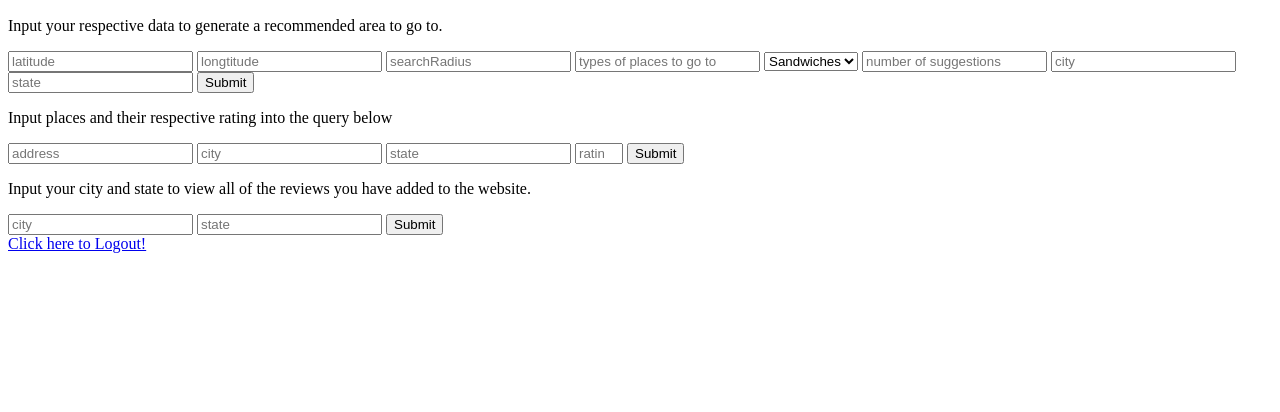
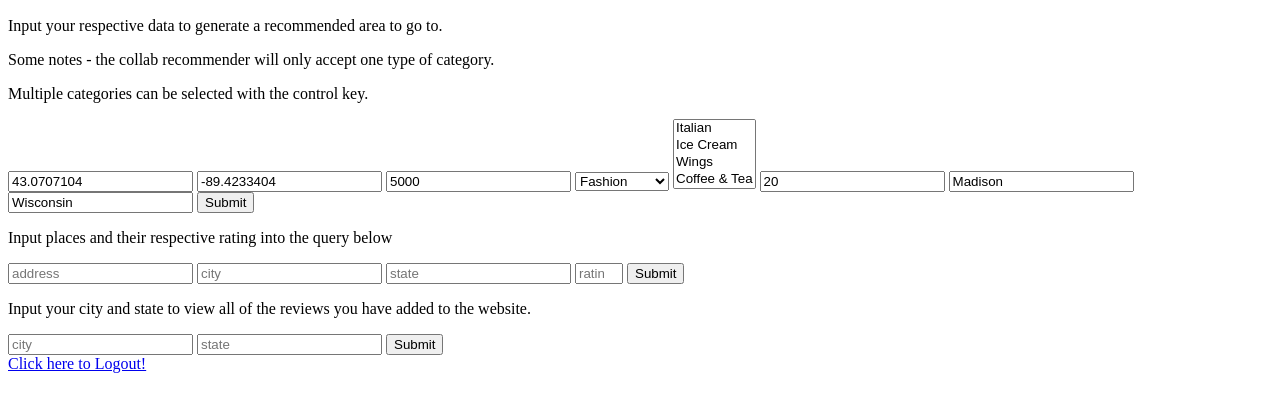
Before and after one commit to Alleyoof/ResProj, a Flask app: template pFiles/templates/homescreen.html in a window 1280 px wide. Shown: the part 33-445 px from the top of the page. Run offline with Flask 2, Linux system fonts and the light colour scheme; the template is opened without the code that fills it, so the values that code supplies are empty.

Commit message:
update for 2/24

```diff
--- a/pFiles/app.py
+++ b/pFiles/app.py
@@ -1,4 +1,4 @@
-from flask import Flask, url_for, session, render_template, redirect, request, make_response
+from flask import Flask, url_for, session, render_template, redirect, request, Markup, flash
 from authlib.integrations.flask_client import OAuth
 import os
 import pandas as pd
@@ -60,42 +60,71 @@ def getRev():
     val = getReviews(userID, city, state)
     if val == -1:
         return redirect('/home')
-    return render_template('myReviews.html', reviews = val)
+    revhtml = "<p>Reviews:</p><table><tr><th>Name</th><th>Address</th><th>Your Rating</th></tr>"
+    for v in val:
+        revhtml += f'<tr><td>{v[0]}</td><td>{v[1]}</td><td>{v[2]}</td></tr>'
+    revhtml += "</table>"
+    revMessage = Markup(revhtml)
+    flash(revMessage)
+    return render_template('myReviews.html')
 
 @app.route('/delReview', methods = ["GET", "POST"])
 def delRev():
     print(request.form)
     address = request.form.get('address', 0)
     userID = session.get('user')['email']
-    print(userID)
+    # print(userID)
     rating = request.form.get('rating')
     city = request.form.get('city')
     state = request.form.get('state')
-    val = findDel(address, city, state, userID, rating)
+    name = request.form.get('name')
+    print(address)
+    val = findDel(name, address, city, state, userID, rating)
     if val == -1:
-        print('value failed to add')
+        print('value failed to change')
     return redirect('/home')
 
 @app.route('/generateRec', methods = ["GET", "POST"])
 def createRec():
+    # print(request.form)
     latitude = float(request.form.get('latitude', 0))
     longitude = float(request.form.get('longitude', 0))
     searchRadius = int(request.form.get('searchRadius', 0))
-    category = request.form.get('categories', 0)
+    category = request.form.get('categories')
+    attributes = request.form.getlist('attributes')
     numSug = int(request.form.get('numSug', 0))
     city = request.form.get('city', 0)
     state = request.form.get('state', 0)
-    type = request.form.get('types', 0)
-    if category == "Restaurants":
-        myType = types.TYPE_RESTAURANT
+    # print(category
+    if "Restaurants" == category:
+        myCon = types.TYPE_RESTAURANT
+    elif "Fashion" == category:
+        myCon = types.TYPE_CLOTHING_STORE
+    elif "Barbers" == category:
+        myCon = types.TYPE_HAIR_CARE
     else:
-        myType = types.TYPE_BANK
+        myCon = types.TYPE_DOCTOR
     userID = session.get('user')['email']
+    # print(category)
     collabVals, contentVals = searchLocationsRec(latitude, longitude, searchRadius,
-    numSug, city, state, userID, typeList=myType)
+    numSug, city, state, userID, collabAttribute=myCon, contentAttributes=attributes)
+    collhtml = "<p>Collaborative result table:</p><table><tr><th>Name</th><th>Address</th><th>Predicted Rating</th></tr>"
+    for v in collabVals:
+        collhtml += f'<tr><td>{v[0]}</td><td>{v[1]}</td><td>{v[2]}</td></tr>'
+    collhtml += "</table>"
+    collMessage = Markup(collhtml)
+    flash(collMessage)
+    conthtml = "<p>Content result table:</p><table><tr><th>Name</th><th>Address</th><th>Stars (Overall Rating of Place)</th><th>Similarity (%)</th></tr>"
+    for v in contentVals:
+        conthtml += f'<tr><td>{v[0]}</td><td>{v[1]}</td><td>{v[2]}</td><td>{v[3]}</td></tr>'
+    conthtml += "</table>"
+    contMessage = Markup(conthtml)
+    flash(contMessage)
+    # print(contentVals)
+    # print(collabVals)
     # collabVals, contentVals = searchLocationsRec(latitude, longitude, searchRadius,
     # numSug, city, state, 'KoY4KGxev8gdg5qQpyDlZA', typeList=myType, contentAttributes=categories)
-    return render_template("recResults.html", res1 = collabVals, res2 = contentVals)
+    return render_template("recResults.html")
 
 @app.route('/login')
 def login():
--- a/pFiles/cityStateTestTrain.py
+++ b/pFiles/cityStateTestTrain.py
@@ -33,7 +33,7 @@ def createCSV(myCity, myState):
     del df['useful']
     del df['funny']
     del df['cool']
-    train = df.sample(frac=0.995,random_state=0)
+    train = df.sample(frac=0.99,random_state=0)
     test = df.drop(train.index)
     train.to_csv(f'../csvFiles/yTrain{myCity[:3].lower()}_{myState[:3].lower()}.csv')
     test.to_csv(f'../csvFiles/yTest{myCity[:3].lower()}_{myState[:3].lower()}.csv')
--- a/pFiles/collabRec.py
+++ b/pFiles/collabRec.py
@@ -3,9 +3,9 @@ from surprise import Reader
 from surprise import KNNWithMeans
 import pandas as pd
 import time
-from csv import reader
 def makeCollab(myCity, myState, test=False):
-    global algo, reader
+    global algo
+    from csv import reader
     startTime = time.process_time()
     if not test:
         with open(f'../csvFiles/y{myCity.lower()[:3]}_{myState.lower()[:3]}.csv', 'r', encoding="utf-8") as file:
--- a/pFiles/csvMethods.py
+++ b/pFiles/csvMethods.py
@@ -33,7 +33,7 @@ def findAdd(address, myCity, myState, userID, rating):
     dfrev.loc[myReviewid] = [userID, myBusiId, rating]
     dfrev.to_csv(f'../csvFiles/y{myCity[:3].lower()}_{myState[:3].lower()}.csv')
 
-def findDel(address, myCity, myState, userID, rating):
+def findDel(name, address, myCity, myState, userID, rating):
     if not os.path.exists(f'../csvFiles/y{myCity.lower()[:3]}_{myState.lower()[:3]}.csv'):
         print('No reviews to delete')
         return
@@ -50,8 +50,10 @@ def findDel(address, myCity, myState, userID, rating):
     index_col= False
     )
 
-    business = dfbusi[dfbusi['address'] == f'\"{address}\"']
+    business = dfbusi[(dfbusi['address'] == f'\"{address}\"') & (dfbusi['name'] == f'\"{name}\"')]
+    # print(business)
     myBusiId = business['business_id'].iloc[0]
+    # print(myBusiId)
     dfrev = dfrev[(dfrev['user_id'] != userID) | (dfrev['business_id'] != myBusiId)]
     dfrev.to_csv(f'../csvFiles/y{myCity[:3].lower()}_{myState[:3].lower()}.csv')
 
--- a/pFiles/findLocAndRec.py
+++ b/pFiles/findLocAndRec.py
@@ -32,8 +32,7 @@ def sameLatLong(lat1, long1, lat2, long2, MOE):
     return True if abs(lat1 - lat2) < MOE and abs(long1 - long2) < MOE else False
 
 def searchLocationsRec(inputLat, inputLong, myRadius,
-numOfSug, myCity, myState, userID, typeList, marginOfError = 0.03,
-contentAttributes = ['Restaurant']):
+numOfSug, myCity, myState, userID, collabAttribute, contentAttributes, marginOfError = 0.03):
     # startTime = time.process_time()
     print(f'Starting searchLocationsRec')
     # print(f'Type: {typeList}')
@@ -41,14 +40,14 @@ contentAttributes = ['Restaurant']):
 		lat_lng= {'lat': inputLat, 'lng': inputLong}, #Madison, Wisconscin
 		#lat_lng ={'lat': g.lat, 'lng': g.lng},
 		radius = myRadius, #radius in meters
-		type = typeList) # this should NOT be types
+		type = collabAttribute) # this should NOT be types
 
     if query_result.has_attributions:
         print(query_result.html_attributions)
     placeNames = []
     # app = Nominatim(user_agent="tutorial")
     placeCoords = [] # stores place coords, tuples of lat and lng
-    placeAddresses= []
+    # placeAddresses= []
     for place in query_result.places:
         #print(place)
         # print(place.name)
@@ -56,8 +55,8 @@ contentAttributes = ['Restaurant']):
         placeCoords.append((place.geo_location['lat'], place.geo_location['lng']))
         #print("Latitude", place.geo_location['lat'])
         #print("Longitude", place.geo_location['lng'])
-        address = get_address_by_location(place.geo_location['lat'],place.geo_location['lng'])['display_name']
-        placeAddresses.append(address)
+        # address = get_address_by_location(place.geo_location['lat'],place.geo_location['lng'])['display_name']
+        # placeAddresses.append(address)
         #print()
 
     # Iterate over the search results, prints lat, lng, and address
@@ -75,7 +74,7 @@ contentAttributes = ['Restaurant']):
                     realPlaces.append(v[1][1:-1])
                     myI = realPlaces.index(v[1][1:-1])
                     realCoords.append((float(placeCoords[myI][0]), float(placeCoords[myI][1])))
-                    realAddresses.append(placeAddresses) # add stuff
+                    realAddresses.append(v[2]) # add stuff
                     businessIds.append(v[0])
     # print(realPlaces)
     # print(placeNames)
@@ -84,11 +83,12 @@ contentAttributes = ['Restaurant']):
     # currently, the next goal is to try to filter the review data so it
     collabResults = []
     algo = makeCollab(myCity=myCity, myState=myState)
+    print(contentAttributes)
     ds, results = makeContent(myCity=myCity, myState=myState, categories=contentAttributes)
     # only uses the places in Madison
     for i, v in enumerate(businessIds):
         prediction = algo.predict(userID, v)
-        collabResults.append((realPlaces[i], prediction.est))
+        collabResults.append((realPlaces[i], realAddresses[i][1:-1], prediction.est))
         # print(f'Collab: {realPlaces[i]} - {prediction.est}')
     contentResults = recommend(ds, results, "addedCategory", numOfSug)
     # print(collabResults)
--- a/pFiles/templates/homescreen.html
+++ b/pFiles/templates/homescreen.html
@@ -8,24 +8,32 @@
     <body>
         <p>Welcome {{name}}!</p>
         <p>Input your respective data to generate a recommended area to go to.</p>
-        <form action= "/generateRec" method = "post">
-            <input type = "text" id = 'latitude' name = 'latitude' placeholder="latitude">
-            <input type = "text" id = 'longitude' name = 'longitude' placeholder="longtitude">
-            <input type = "text" id = 'searchRadius' name = 'searchRadius' placeholder="searchRadius">
-            <input type = "text" id = 'types' name = 'types' placeholder="types of places to go to">
-            <select name = 'categories' id = 'categories' placeholder = 'categories(content)'>
-                <option value = 'Sandwiches'>Sandwiches</option>
+        <p>Some notes - the collab recommender will only accept one type of category.</p>
+        <p>Multiple categories can be selected with the control key.</p>
+        <form action= "/generateRec" method = "post" autocomplete="on">
+            <input type = "text" id = 'latitude' value = "43.0707104" name = 'latitude' placeholder="latitude">
+            <input type = "text" id = 'longitude' value = "-89.4233404" name = 'longitude' placeholder="longtitude">
+            <input type = "text" id = 'searchRadius' value = "5000" name = 'searchRadius' placeholder="searchRadius">
+            <select name = 'categories' id = 'categories'>
+                <option value = 'Fashion'>Fashion</option>
                 <option value = 'Restaurants'>Restaurants</option>
-                <option value = 'Shopping'>Shopping</option>
-                <option value = 'Fashion'>Fashion</option>
+                <option value = 'Barbers'>Barber</option>
+                <option value = 'Doctors'>Doctor</option>
             </select>
-            <input type = "text" id = 'numSug' name = 'numSug' placeholder="number of suggestions">
-            <input type = "text" id = 'city' name = 'city' placeholder="city">
-            <input type = "text" id = 'state' name = 'state' placeholder="state">
+            <select multiple name = 'attributes' id = 'attributes'>
+                <option value = 'Italian'>Italian</option>
+                <option value = 'Ice Cream & Frozen Yogurt'>Ice Cream</option>
+                <option value = 'Chicken Wings'>Wings</option>
+                <option value = 'Coffee & Tea'>Coffee & Tea</option>
+                <option value = 'Hot Dogs'>Hot Dogs</option>
+            </select>
+            <input type = "text" id = 'numSug' name = 'numSug' value = "20" placeholder="number of suggestions">
+            <input type = "text" id = 'city' name = 'city' value = 'Madison' placeholder="city">
+            <input type = "text" id = 'state' name = 'state' value = "Wisconsin" placeholder="state">
             <button type="submit" value="submit">Submit</button>
         </form>
         <p>Input places and their respective rating into the query below</p>
-        <form action= "/receiveAdd" method = "post">
+        <form action= "/receiveAdd" method = "post" autocomplete="on">
             <input type = "text" id = 'address' name = 'address' placeholder="address">
             <input type = "text" id = 'city' name = 'city' placeholder="city">
             <input type = "text" id = 'state' name = 'state' placeholder="state">
```
Also changed, not shown: pFiles/contentRec.py (+21 -5 lines), pFiles/templates/myReviews.html (+6 -1 lines), pFiles/templates/recResults.html (+5 -2 lines).
